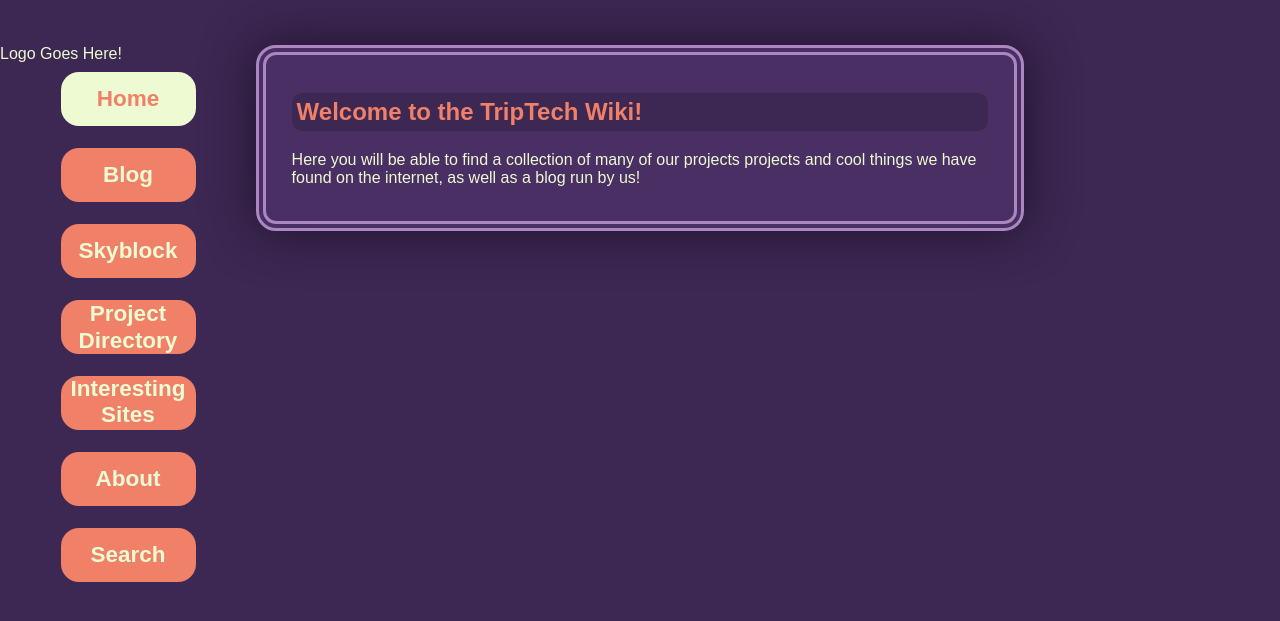
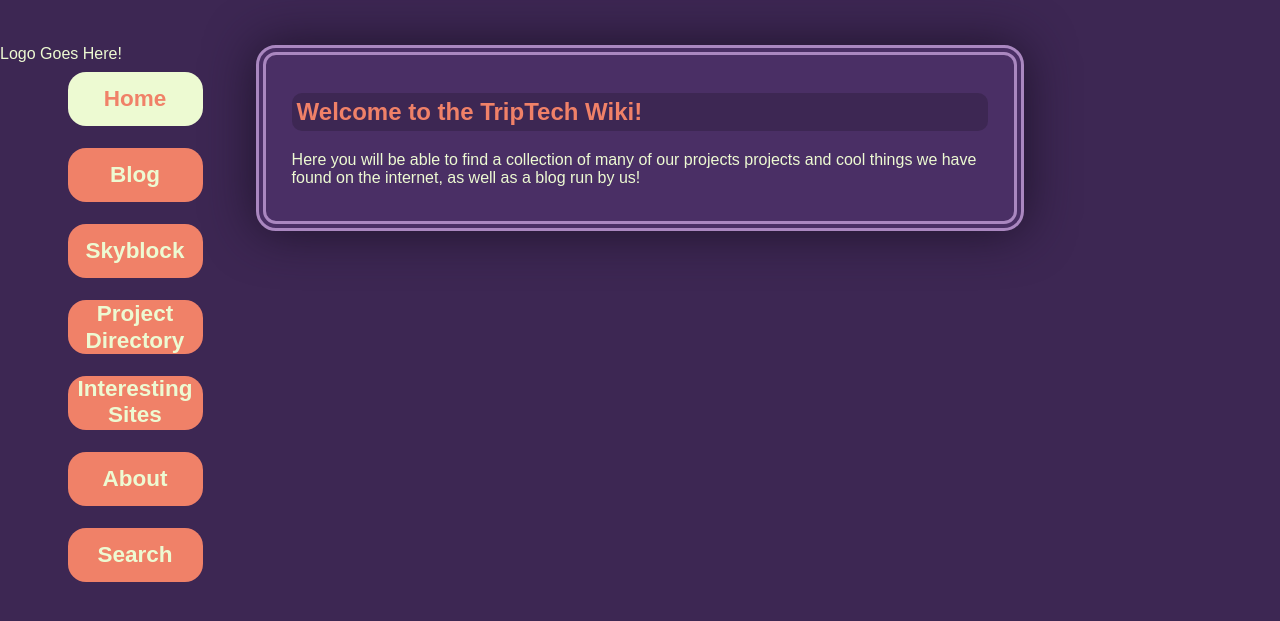
Before and after one commit to TripTechWiki/triptechwiki.github.io, a Jekyll site: the page built from index.html, in a window 1280 px wide. Shown: the top 621 px of the page. Built offline with Jekyll 4.4.1, drawn with Linux system fonts in a browser that asks for light colours; some web fonts are replaced.

Commit message:
Nav Fix
If the screen was too wide, the buttons would double up

```diff
--- a/_sass/navigation.scss
+++ b/_sass/navigation.scss
@@ -5,7 +5,9 @@
 }
 
 nav{
-    width: auto;
+    width: 30vh;
+
+    margin: auto;
 
     text-align: center;
 }
```
